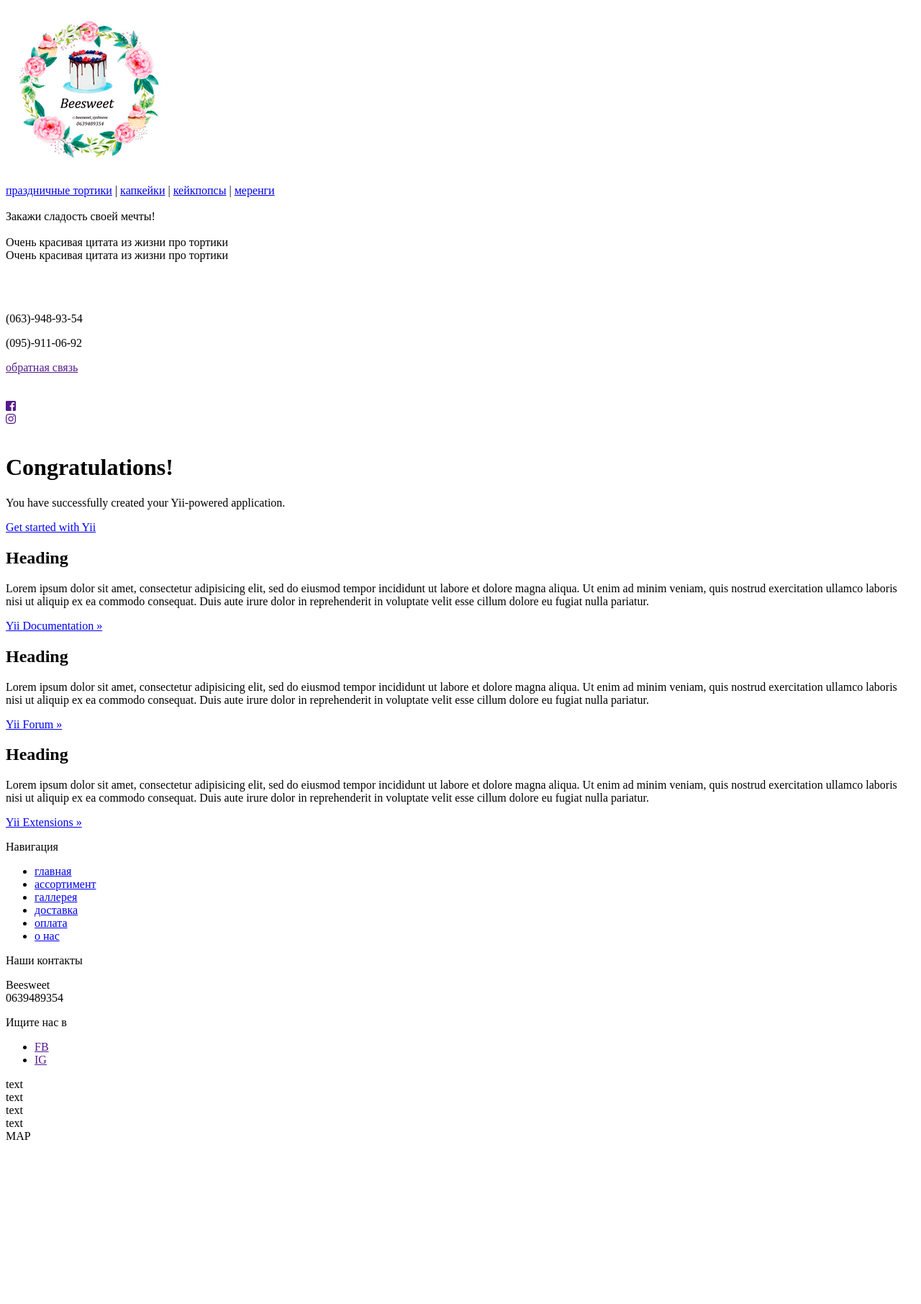
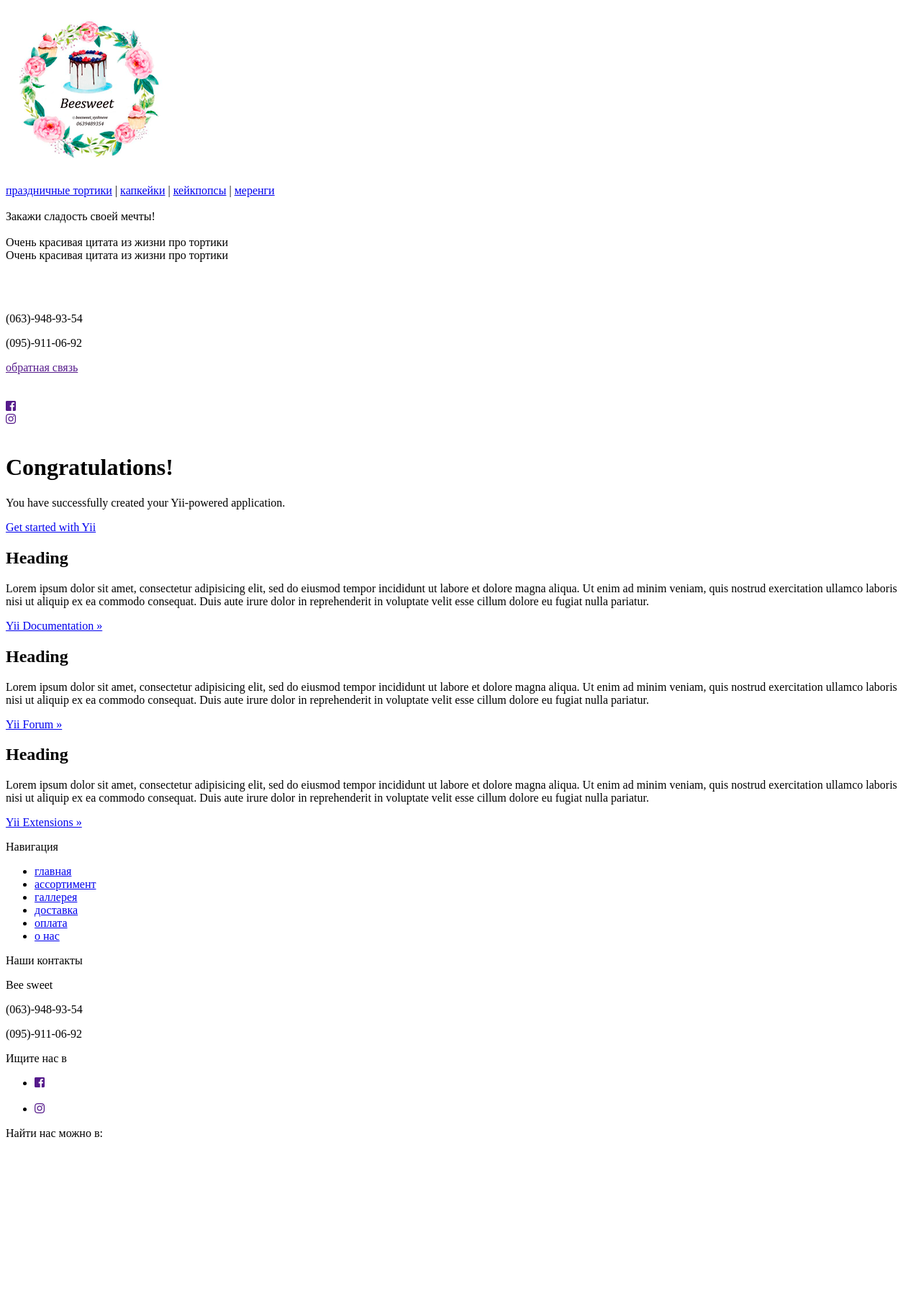
Before and after one commit to vadimas544/beesweet_prod, a Yii app: template frontend/views/site/index.php in a window 1280 px wide. Shown: the whole page at 72% size. Before the commit the page ends 1584 px from the top, so only its background shows below. Run offline with PHP 8.4 and a stand-in for Yii, Linux system fonts and the light colour scheme; the template is opened without the code that fills it, so the values that code supplies are empty; some libraries are stand-ins or nearby versions; grey boxes are pictures that could not be loaded.

Commit message:
footer layout done

```diff
--- a/frontend/views/layouts/main.php
+++ b/frontend/views/layouts/main.php
@@ -153,7 +153,7 @@ AppAsset::register($this);
         <div class="jumbotron">
             <div class="row text-center">
                 <div class="col-lg-1"></div>
-                <div class="col-lg-2">
+                <div class="col-lg-2 navigation text-center">
                     <p class="text-center">Навигация</p>
                     <ul >
                         <li class="text-center"><a href="<?php echo Url::to(['site/index']); ?>">главная</a> </li>
@@ -169,27 +169,23 @@ AppAsset::register($this);
                        Наши контакты
                     </p>
                     <p>
-                        Beesweet<br/>
-                        0639489354<br/>
+                        Bee sweet
+                    <p>(063)-948-93-54</p>
+                    <p>(095)-911-06-92</p>
 
                     </p>
                 </div>
                 <div class="col-lg-2">
                     <p>Ищите нас в</p>
                     <ul>
-                      <li><a href="">FB</a></li>
-                      <li><a href="">IG</a></li>
+                      <li><a href=""><i class="fab fa-facebook-square"></i></a></li><br />
+                      <li><a href=""><i class="fab fa-instagram"></i></a></li>
                     </ul>
                 </div>
-                <div class="col-lg-3">
-                    <div class="map">
-                        text<br />
-                        text<br />
-                        text<br />
-                        text<br />
-                    </div>
-                MAP</div>
-                <div class="col-lg-1"></div>
+                <div class="col-lg-4 center-block">
+                    <p>Найти нас можно в:</p>
+                        <iframe src="https://www.google.com/maps/embed?pb=!1m14!1m12!1m3!1d2139.014112214479!2d30.37660360315045!3d50.39021664690636!2m3!1f0!2f0!3f0!3m2!1i1024!2i768!4f13.1!5e0!3m2!1sru!2sua!4v1550068734731" width="300" height="200" frameborder="0" style="border:0" allowfullscreen></iframe></div>
+                 </div>
             </div>
         </div>
     </footer>
```
Also changed, not shown: frontend/web/css/style.css (+20 -8 lines).
